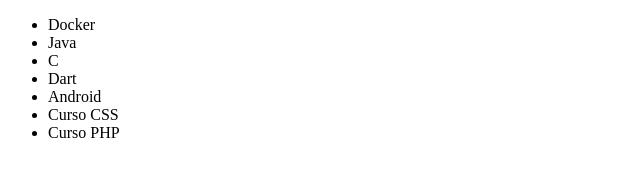
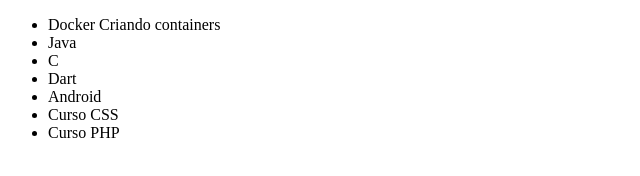
Before and after one commit to caioantonio/alura-git2, a plain HTML site: page index.html in a window 1280 px wide. Shown: the whole page, without its empty margins (0-640 px from the left). Drawn offline with Linux system fonts and the light colour scheme.

```diff
--- a/index.html
+++ b/index.html
@@ -8,13 +8,14 @@
 </head>
 <body>
     <ul>
-        <li>Docker</li>
+        <li>Docker Criando containers</li>
         <li>Java</li>
         <li>C</li>
         <li>Dart</li>
         <li>Android</li>
         <li> Curso CSS</li>
         <li>Curso PHP</li>
+
     </ul>
 </body>
 </html>
```
